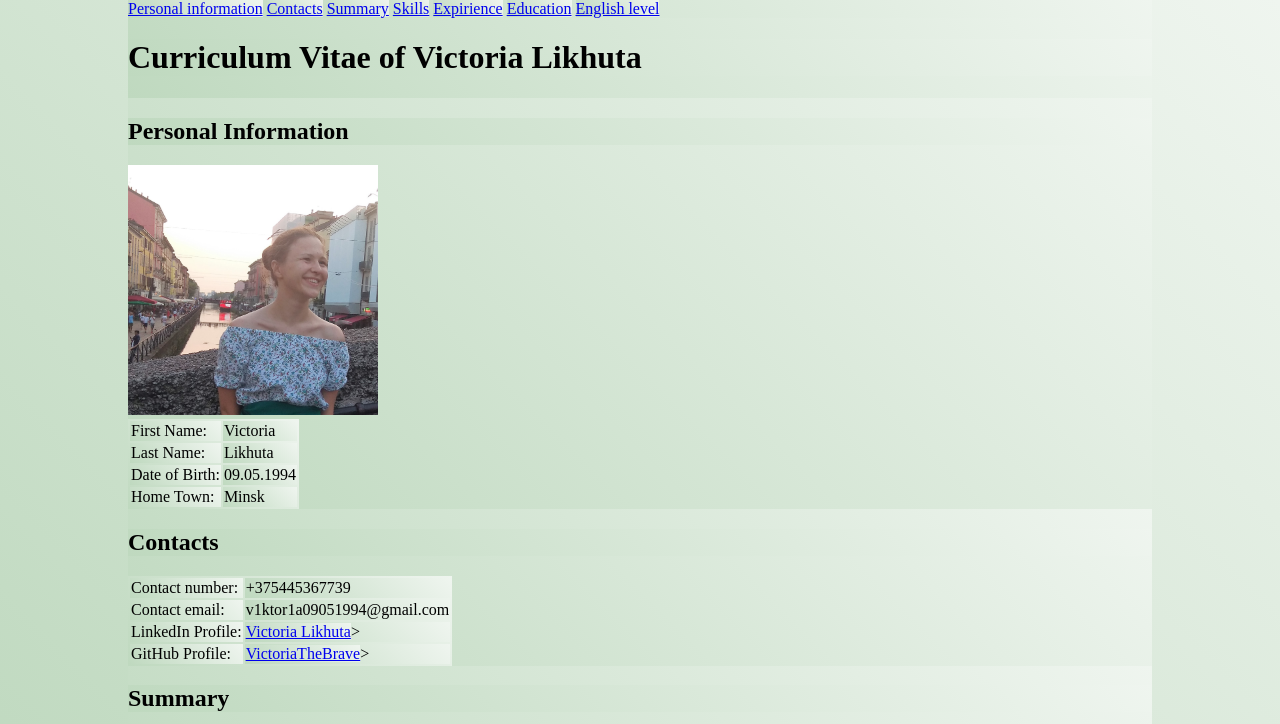
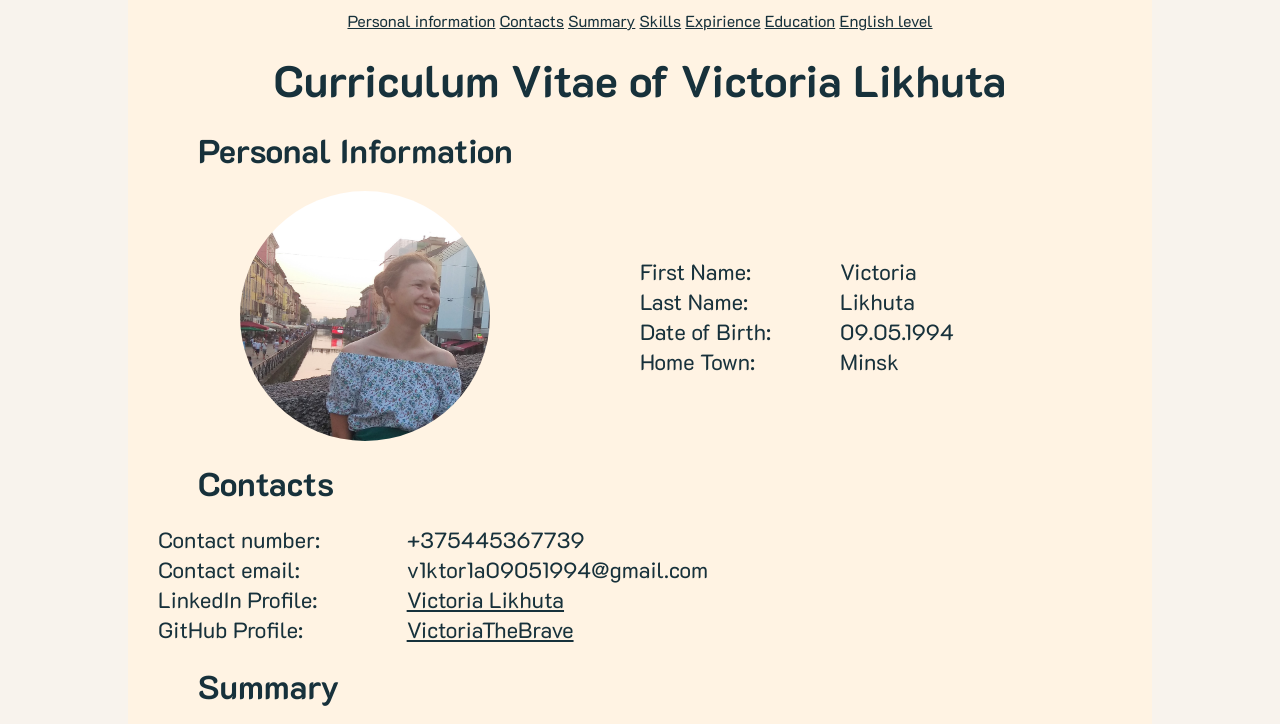
Before and after one commit to VictoriaTheBrave/rsschool-codejam1-cv, a plain HTML site: page index.html in a window 1280 px wide. Shown: the top 724 px of the page. Drawn offline with Linux system fonts and the light colour scheme.

Commit message:
feature: change css (background, grids)

```diff
--- a/index.css
+++ b/index.css
@@ -1,9 +1,74 @@
 * {
-    background: -webkit-linear-gradient(45deg, #bfd9bf 0%, #eff5ef 100%);
     align-content: center;
+    font-family: 'K2D', sans-serif;
+    color: #17313b;
+    margin: 0px;
+    padding: 0px;
 }
 body {
     max-width: 1024px;
     height: 100vh;
-    margin:0 auto;
+    margin: 0 auto;
+    background: #f8f3ed;
+
     }
+    nav {
+        text-align: center;
+        padding: 10px 10px 0px;
+        font-size: 16px;
+        color: #c8e0ea;
+    }
+    h1 {
+        text-align: center;
+        margin-top: 20px;
+    }
+    div {
+        font-size: 22px;
+    }
+    .wrapper {
+        padding: 0px 30px;
+        background: #fff3e3;
+    }
+    a:hover {
+        color: #4798b8;
+    }
+    img {
+        float: left;
+        border-radius: 50%;
+        margin-right: 30px;
+    }
+    h2 {
+        margin: 20px 40px;
+    }
+    .personal {
+        display: grid;
+        max-width: 800px;
+        position: relative;
+        margin: auto;
+        grid-template-columns: 2fr 1fr 1fr;
+
+      }
+      img {
+        height: 250px;
+        width: 250px;
+        /* grid-row-start: 1;
+        grid-row-end: 7; */
+    }
+    .personal p, .contacts p {
+        height: 30px;
+    }
+    .personal .key {
+        align-self: center;
+    }
+    .personal .value {
+        align-self: center;
+    }
+    .contacts {
+        display: grid;
+        max-width: 550px;
+        grid-template-columns: 1fr 1fr;
+    }
+    #summary p{
+    text-indent: 30px;
+    text-align: justify;
+}
--- a/index.html
+++ b/index.html
@@ -7,62 +7,56 @@
     <title>Victoria Likhuta</title>
     <link rel="stylesheet" href="index.css">
     <link rel="shortcut icon" href="profle.png">
+    <link href="https://fonts.googleapis.com/css?family=K2D:300,300i,400,400i,500,500i,600,600i,700,700i,800,800i&amp;subset=latin-ext" rel="stylesheet">
 </head>
 <body>
+    <div class="wrapper">
         <header>
             <nav>
                 <a href="#personal-information">Personal information</a>
                 <a href="#contacts">Contacts</a>
                 <a href="#summary">Summary</a>
                 <a href="#skills">Skills</a>
-            <a href="#expirience">Expirience</a>
-            <a href="#education">Education</a>
-            <a href="#english">English level</a>
+                <a href="#expirience" class="second">Expirience</a>
+                <a href="#education" class="second">Education</a>
+                <a href="#english" class="second">English level</a>
             </nav>
             <h1>Curriculum Vitae of Victoria Likhuta</h1>
         </header>
         <div id="personal-information">
             <h2>Personal Information</h2>
-        <img src="me.jpg" alt="My photo" height="250px" width="250px">
-        <table>
-            <tr>
-                <td>First Name:</td>
-                <td>Victoria</td>
-            </tr>
-            <tr>
-                <td>Last Name:</td>
-                <td>Likhuta</td>
-            </tr>
-            <tr>
-                <td>Date of Birth:</td>
-                <td>09.05.1994</td>
-            </tr>
-            <tr>
-                <td>Home Town:</td>
-                <td>Minsk</td>
-            </tr>
-            </table>
+            <section class="personal">
+                <img src="me.jpg" alt="My photo">
+                <section class="key">
+                    <p>First Name:</p>
+                    <p>Last Name:</p>
+                    <p>Date of Birth:</p>
+                    <p>Home Town:</p>
+                </section>
+                <section class="value">
+                    <p>Victoria</p>
+                    <p>Likhuta</p>
+                    <p>09.05.1994</p>
+                    <p>Minsk</p>
+                </section>
+            </section>
         </div>
         <div id="contacts">
             <h2>Contacts</h2>
-        <table>
-            <tr>
-                <td>Contact number:</td>
-                <td>+375445367739</td>
-            </tr>
-            <tr>
-                <td>Contact email:</td>
-                <td>v1ktor1a09051994@gmail.com</td>
-            </tr>
-            <tr>
-                <td>LinkedIn Profile:</td>
-                <td><a href="https://www.linkedin.com/in/victoria-likhuta-b44b6116a/">Victoria Likhuta</a>></td>
-            </tr>
-            <tr>
-                <td>GitHub Profile:</td>
-                <td><a href="https://github.com/VictoriaTheBrave">VictoriaTheBrave</a>></td>
-            </tr>
-        </table>
+            <section class="contacts">
+                <section class="key">
+                    <p>Contact number:</p>
+                    <p>Contact email:</p>
+                    <p>LinkedIn Profile:</p>
+                    <p>GitHub Profile:</p>
+                </section>
+                <section class="value">
+                    <p>+375445367739</p>
+                    <p>v1ktor1a09051994@gmail.com</p>
+                    <p><a href="https://www.linkedin.com/in/victoria-likhuta-b44b6116a/">Victoria Likhuta</a></p>
+                    <p><a href="https://github.com/VictoriaTheBrave">VictoriaTheBrave</a></p>
+                </section>
+            </section>
         </div>
         <div id="summary">
             <h2>Summary</h2>
@@ -148,16 +142,13 @@
                 </tr>
                 <tr>
                     <td>Courses:</td>
-                <td>CodeAcademy courses (HTML + CSS)</td>
-                <td><a href="https://www.codecademy.com/users/6305470331/achievements">CodeAcademy</a></td>
+                    <td><a href="https://www.codecademy.com/users/6305470331/achievements">CodeAcademy courses (HTML + CSS)</a></td>
                 </tr>
                 <tr>
-                <td>Programming Foundations with JavaScript, HTML and CSS</td>
-                <td><a href="https://www.coursera.org/learn/duke-programming-web">Coursera</a></td>
+                    <td><a href="https://www.coursera.org/learn/duke-programming-web">Programming Foundations with JavaScript, HTML and CSS</a></td>
                 </tr>
                 <tr>
-                <td>Grasshopper App (from Google):</td>
-                <td><a href="https://grasshopper.codes/">Grasshopper</a>></td>
+                    <td><a href="https://grasshopper.codes/">Grasshopper App</a></td>
                 </tr>
             </table>
         </div>
@@ -172,5 +163,6 @@
                 For now I'm about Intermediate - Upper-Intermediate level, can keep conversation on almost any topic.
             </p>
         </div>
+    </div>
 </body>
 </html>
```
Lines whose indentation alone changed are shown as unchanged.
